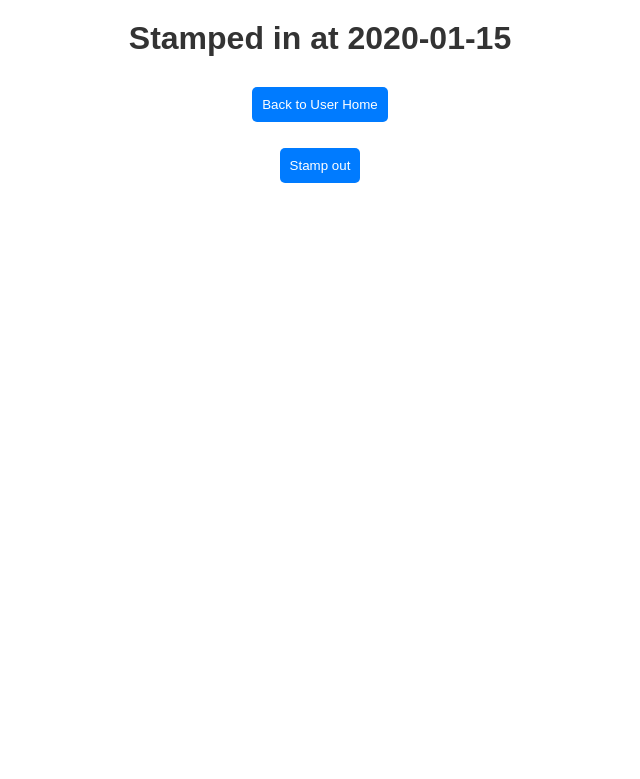
After one commit to Yusuboy/HR-Web-App, a Flask app: template templates/checkin_confirmation.html in a window 1280 px wide. The commit adds this page. Shown: the top 779 px of the page, without its empty margins (320-960 px from the left). Run offline with Flask 3, Linux system fonts and the light colour scheme; the template is opened without the code that fills it: most values are stand-ins (such as "Sample title", 1, 10 or a date in 2020).

Commit message:
added new page where user is redirected after checking in to work

```diff
--- /dev/null
+++ b/templates/checkin_confirmation.html
@@ -0,0 +1,43 @@
+<!-- Assuming this is in the same template where you applied the previous styles -->
+<style>
+    body {
+        font-family: 'Arial', sans-serif;
+        margin: 20px;
+        text-align: center;
+    }
+
+    h1 {
+        color: #333;
+        margin-bottom: 20px;
+    }
+
+    button {
+        background-color: #007bff;
+        color: #fff;
+        padding: 10px;
+        border: none;
+        border-radius: 5px;
+        cursor: pointer;
+        margin-top: 10px;
+    }
+</style>
+
+<!DOCTYPE html>
+<html lang="en">
+<head>
+    <meta charset="UTF-8">
+    <meta name="viewport" content="width=device-width, initial-scale=1.0">
+    <title>Check-in Confirmation - HR-Web-App</title>
+</head>
+<body>
+    <h1>Stamped in at {{ attendance.check_in.strftime('%H:%M') }}</h1>
+
+    <form method="post" action="{{ url_for('user_home') }}">
+        <button type="submit">Back to User Home</button>
+    </form>
+
+    <form method="get" action="{{ url_for('checkout_reason') }}">
+        <button type="submit">Stamp out</button>
+    </form>
+</body>
+</html>
--- a/templates/checkout_reason.html
+++ b/templates/checkout_reason.html
@@ -67,8 +67,8 @@
     <form method="post" action="{{ url_for('checkout_reason') }}">
         <label for="checkout_reason">Select a reason:</label>
         <select id="checkout_reason" name="checkout_reason">
-            <option value="break">Checkout</option>
-            <option value="check_out">For a Break</option>
+            <option value="check out">Checkout</option>
+            <option value="break">For a Break</option>
             <option value="coffee">For a Coffee Break</option>
             <option value="other">Other</option>
         </select>
```
Also changed, not shown: routes.py (+18 -11 lines).
